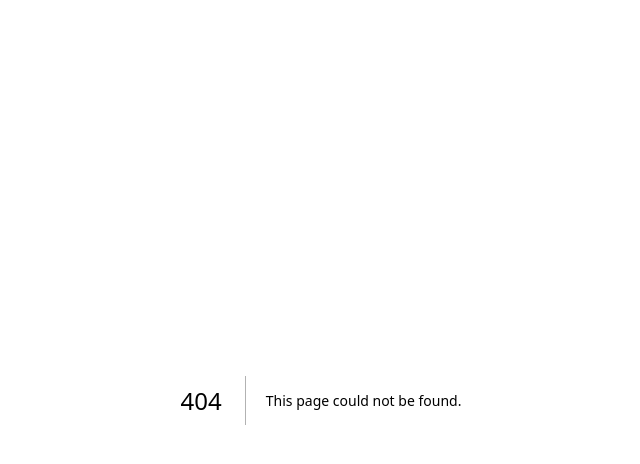
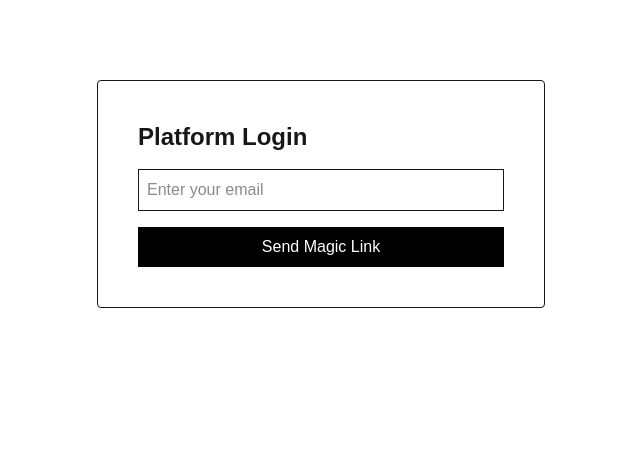
Before and after one commit to qadolphe/MegaPlatform, a Next.js app in the folder apps/web-admin/: page /login in a window 1280 px wide. Before the commit this address had no page. Shown: the top 464 px of the page, without its empty margins (319-959 px from the left). Built offline with nearby package versions, Linux system fonts and the light colour scheme; no server answers.

Commit message:
created login page and fixed login stuff

```diff
--- /dev/null
+++ b/apps/web-admin/src/app/login/page.tsx
@@ -0,0 +1,34 @@
+"use client";
+import { supabase } from "@repo/database";
+import { useState } from "react";
+import { useRouter } from "next/navigation";
+
+export default function Login() {
+  const [email, setEmail] = useState("");
+  const router = useRouter();
+
+  const handleLogin = async () => {
+    // Magic Link Login (Simplest for MVP)
+    const { error } = await supabase.auth.signInWithOtp({
+      email,
+      options: { emailRedirectTo: `${window.location.origin}/auth/callback` }
+    });
+    if (error) alert(error.message);
+    else alert("Check your email for the magic link!");
+  };
+
+  return (
+    <div className="flex flex-col gap-4 p-10 max-w-md mx-auto mt-20 border rounded">
+      <h1 className="text-2xl font-bold">Platform Login</h1>
+      <input
+        className="border p-2"
+        placeholder="Enter your email"
+        value={email}
+        onChange={(e) => setEmail(e.target.value)}
+      />
+      <button onClick={handleLogin} className="bg-black text-white p-2">
+        Send Magic Link
+      </button>
+    </div>
+  );
+}
--- a/apps/web-admin/src/app/new-store/page.tsx
+++ b/apps/web-admin/src/app/new-store/page.tsx
@@ -7,10 +7,15 @@ export default function CreateStore() {
   const [subdomain, setSubdomain] = useState("");
 
   const handleCreate = async () => {
-    // 1. Create the Store
+    // 1. Get the current user
+    const { data: { user } } = await supabase.auth.getUser();
+
+    if (!user) return alert("You must be logged in!");
+
+    // 2. Create the Store
     const { data: store, error } = await supabase
       .from("stores")
-      .insert({ name, subdomain, owner_id: "USER_ID_HERE" }) // Use real auth later
+      .insert({ name, subdomain, owner_id: user.id })
       .select()
       .single();
 
--- a/packages/ui-bricks/src/index.tsx
+++ b/packages/ui-bricks/src/index.tsx
@@ -1,4 +1,5 @@
 export * from "./Hero";
+export * from "./ProductGrid";
 
 export const Button = () => {
   return <button>Click me</button>;
```
Also changed, not shown: packages/ui-bricks/src/ProductGrid.tsx (added, +27 -0 lines), 1 other file (tests, documents, lock files or other folders).
